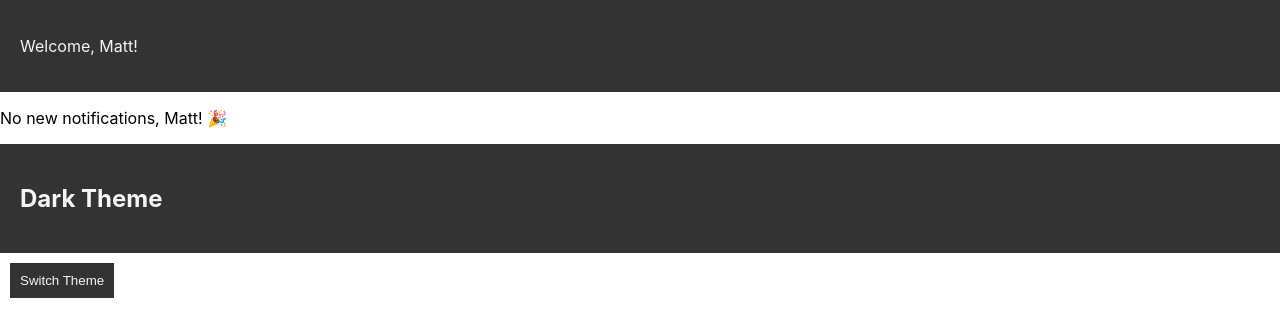
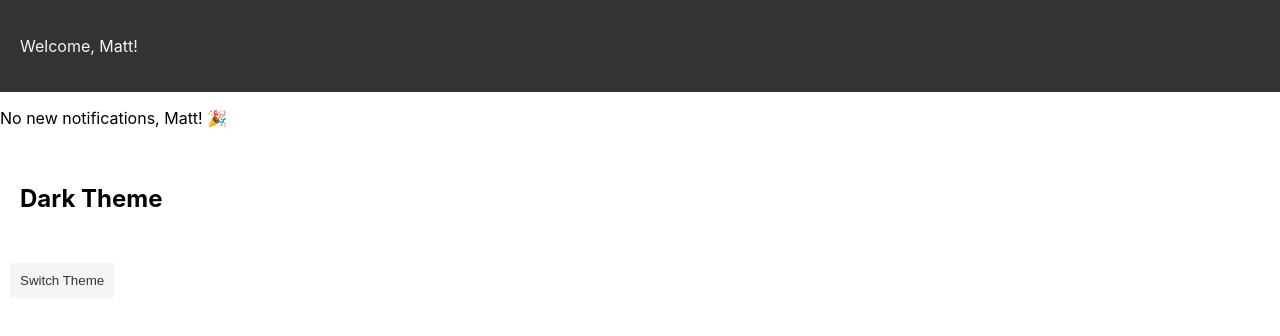
Before and after one commit to MattVegh/react-context, a React (Create React App) app: page / in a window 1280 px wide. Shown: the top 336 px of the page. Built offline with nearby package versions, Linux system fonts and the light colour scheme.

Commit message:
working button

```diff
--- a/src/Components/Button.js
+++ b/src/Components/Button.js
@@ -4,8 +4,11 @@ import { ThemeContextConsumer } from "../ThemeContext"
 function Button() {
     return (
         <ThemeContextConsumer>
-            {theme => (
-                <button className={`${theme}-theme`}>Switch Theme</button>
+            {context => (
+                <button
+                className={`${context.theme}-theme`}
+                onClick={context.toggleTheme}
+                >Switch Theme</button>
             )}
 
         </ThemeContextConsumer>
--- a/src/ThemeContext.js
+++ b/src/ThemeContext.js
@@ -18,7 +18,12 @@ class ThemeContextProvider extends Component {
     }
     render() {
         return(
-        <Provider value={'dark'}>
+        <Provider value={
+            {
+                theme: this.state.theme,
+                toggleTheme: this.toggleTheme
+            }
+        }>
             {this.props.children}
         </Provider>
         )
```
